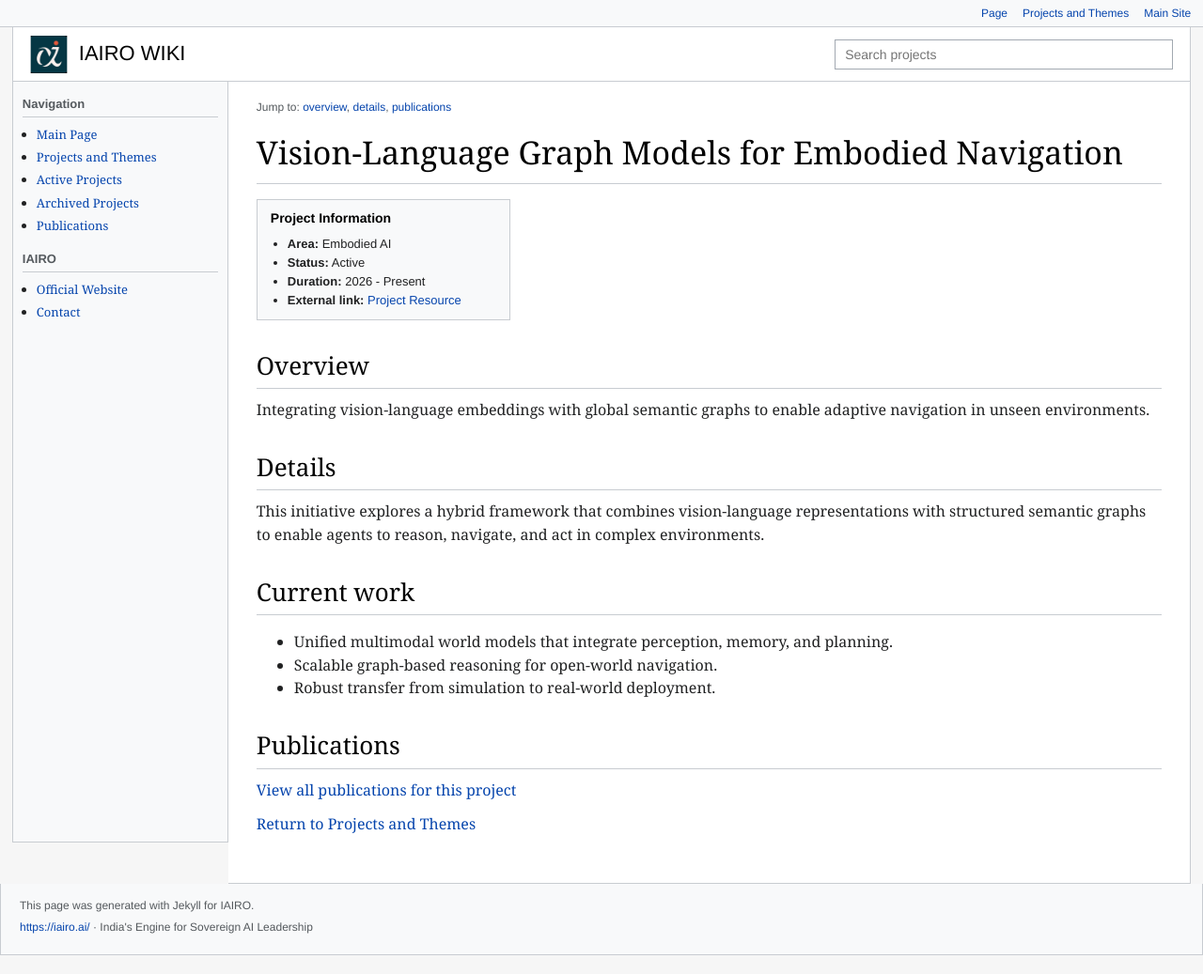
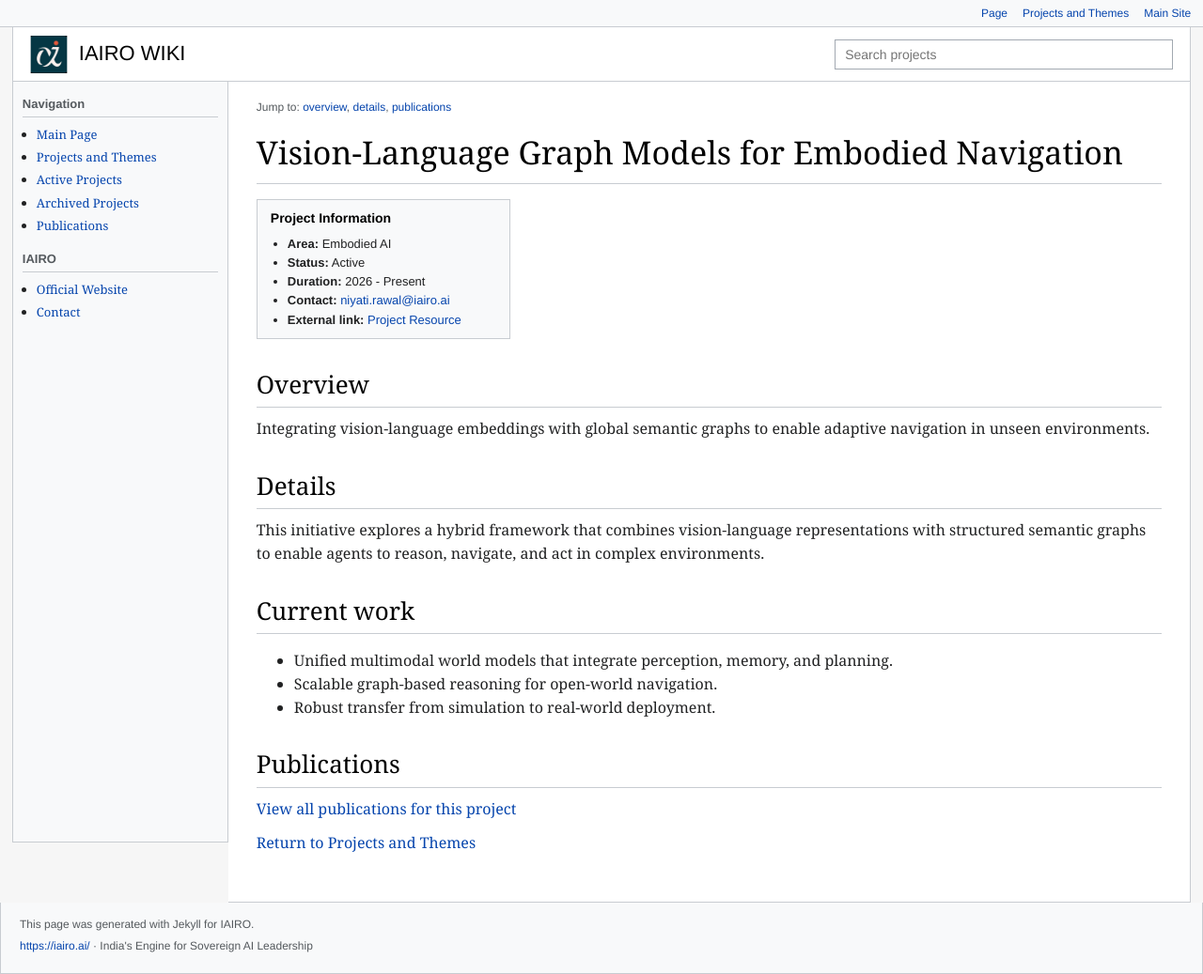
Before and after one commit to India-AI-Research-Organisation/iairo-research, a Jekyll site: the page built from _projects/2026-embodied_ai.md, in a window 1280 px wide. Shown: the whole page at 94% size. Built offline with Jekyll 4.4.1, drawn with Linux system fonts in a browser that asks for light colours; comment, search, counter and statistics services are not loaded.

Commit message:
feature: added the contact tag

```diff
--- a/_layouts/project.html
+++ b/_layouts/project.html
@@ -23,8 +23,17 @@ layout: default
       <li><strong>Status:</strong> {{ page.status | capitalize }}</li>
       <li><strong>Duration:</strong> {{ page.duration }}</li>
       {% if page.research_lead %}
-        <li><strong>Research Lead:</strong> {{ page.research_lead }}</li>
+         <li><strong>Research Lead:</strong> {{ page.research_lead }}</li>
       {% endif %}
+        {% if page.contact %}
+          <li><strong>Contact:</strong>
+            {% if page.contact contains "@" %}
+              <a href="mailto:{{ page.contact }}">{{ page.contact }}</a>
+            {% else %}
+              {{ page.contact }}
+            {% endif %}
+          </li>
+        {% endif %}
       {% if page.external_link %}
         <li><strong>External link:</strong> <a href="{{ page.external_link }}" target="_blank" rel="noopener">Project Resource</a></li>
       {% endif %}
--- a/_projects/2026-embodied_ai.md
+++ b/_projects/2026-embodied_ai.md
@@ -8,6 +8,7 @@ duration: 2026 - Present
 order: 20
 paper_key: embodied-ai
 external_link: https://iairo.ai/
+contact: niyati.rawal@iairo.ai
 ---
 
 This initiative explores a hybrid framework that combines vision-language representations with structured semantic graphs to enable agents to reason, navigate, and act in complex environments.
```
Also changed, not shown: _projects/2023-VLM.md (+1 -0 lines), _projects/2025-PAL.md (+1 -0 lines), _projects/2026-context-preservation-video-generation-scene-graphs.md (+1 -0 lines), README.md.
